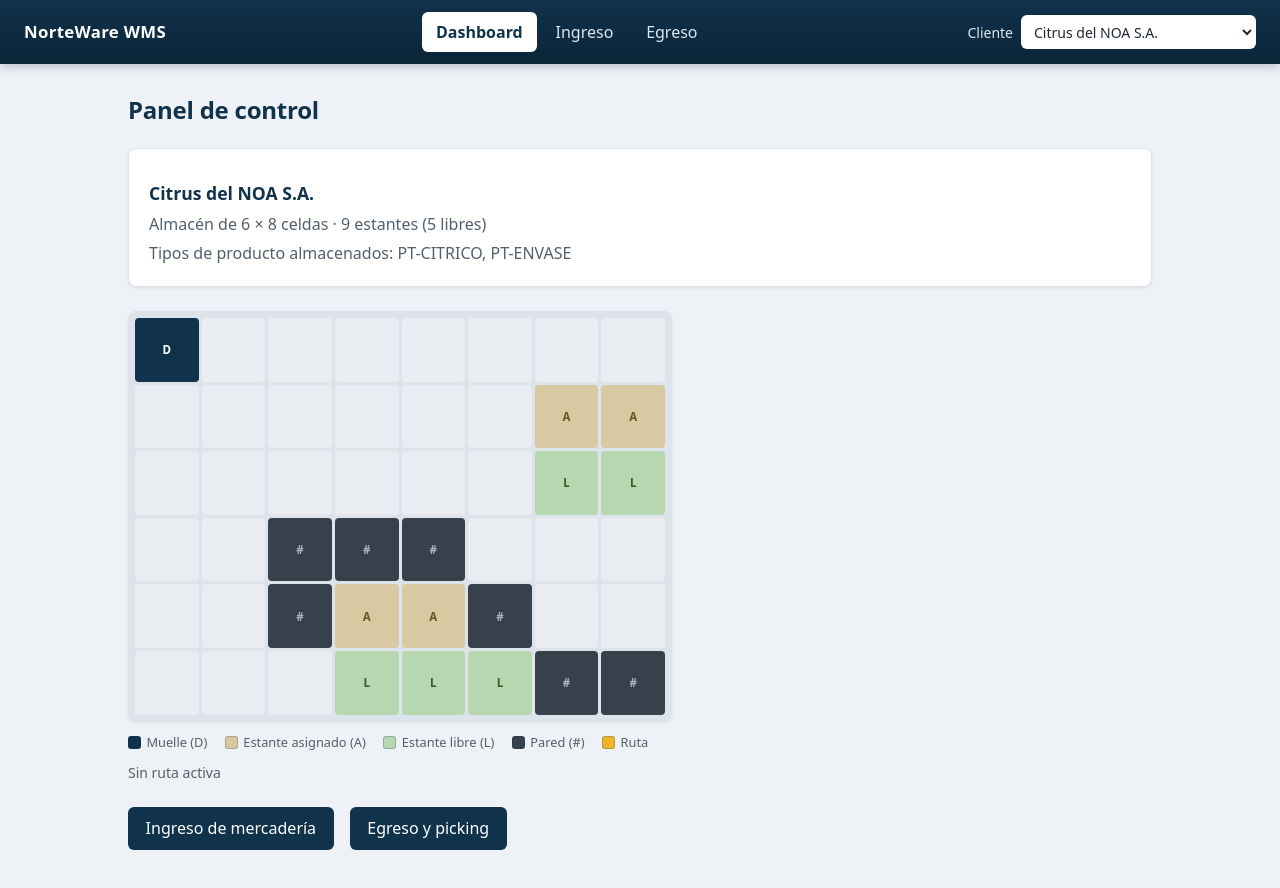
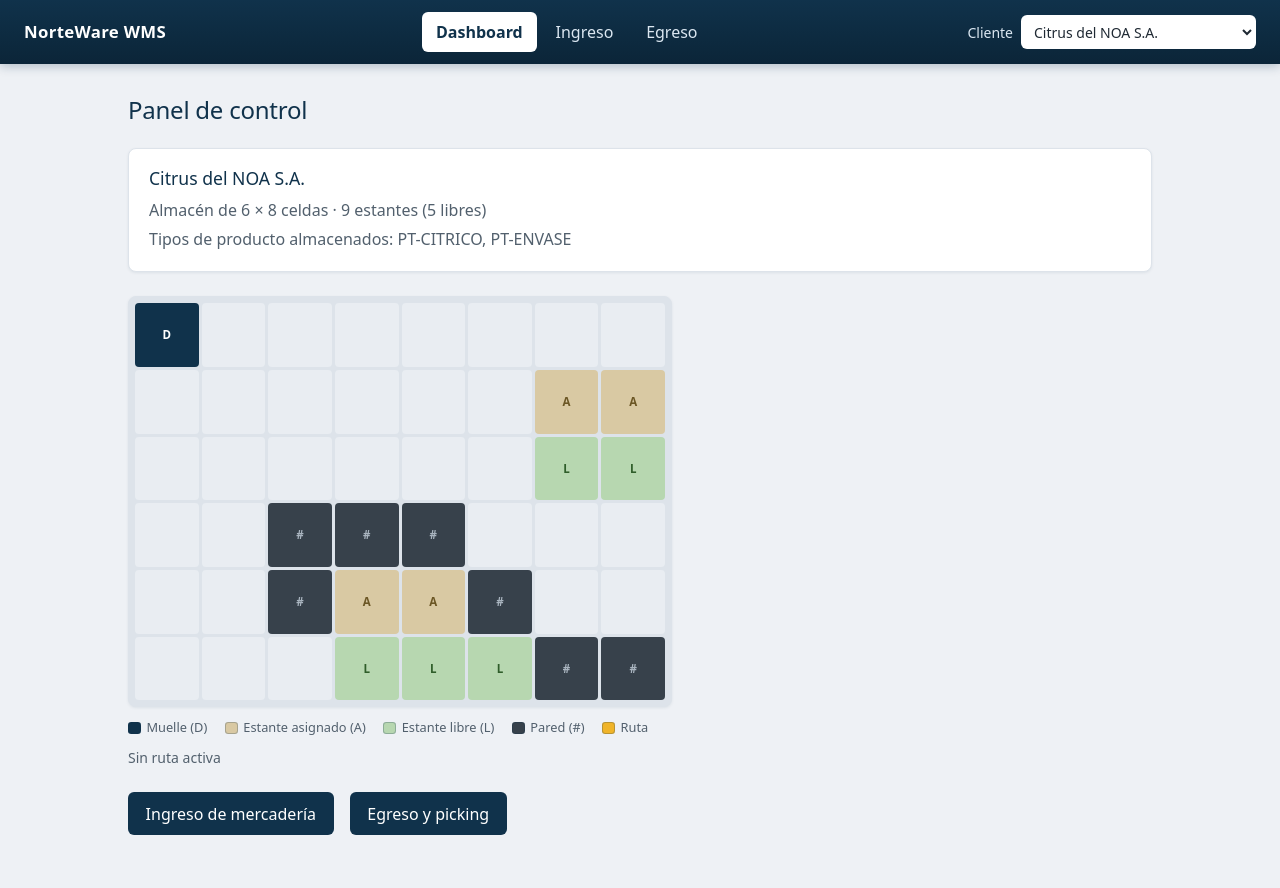
Before and after one commit to Aguss2403/norteware-wms, a React (Vite) app: page / in a window 1280 px wide. Built offline with nearby package versions, Linux system fonts and the light colour scheme.

Commit message:
feat(theme): add tailwind v4 theme tokens to index.css

```diff
--- a/src/index.css
+++ b/src/index.css
@@ -1,3 +1,19 @@
+@import "tailwindcss";
+
+@theme {
+  --color-brand: #10324b; --color-brand-dark: #0b2538; --color-brand-soft: #174a6e;
+  --color-brand-accent: #f0b429; --color-bg: #eef1f5; --color-surface: #fff;
+  --color-border: #dde3ea; --color-text: #1f2933; --color-text-muted: #52606d;
+  --font-sans: system-ui, -apple-system, 'Segoe UI', Roboto, 'Helvetica Neue', Arial, sans-serif;
+  --shadow-nav: 0 2px 10px rgb(16 50 75 / 0.28); --shadow-card: 0 1px 3px rgb(16 50 75 / 0.08);
+  --animate-cell-reveal: cellReveal 0.4s ease-out both;
+
+  @keyframes cellReveal {
+    from { opacity: 0.1; transform: scale(0.4); }
+    to   { opacity: 1;   transform: scale(1); }
+  }
+}
+
 :root {
   color-scheme: light;
   font-family: system-ui, -apple-system, 'Segoe UI', Roboto, 'Helvetica Neue', Arial, sans-serif;
```
